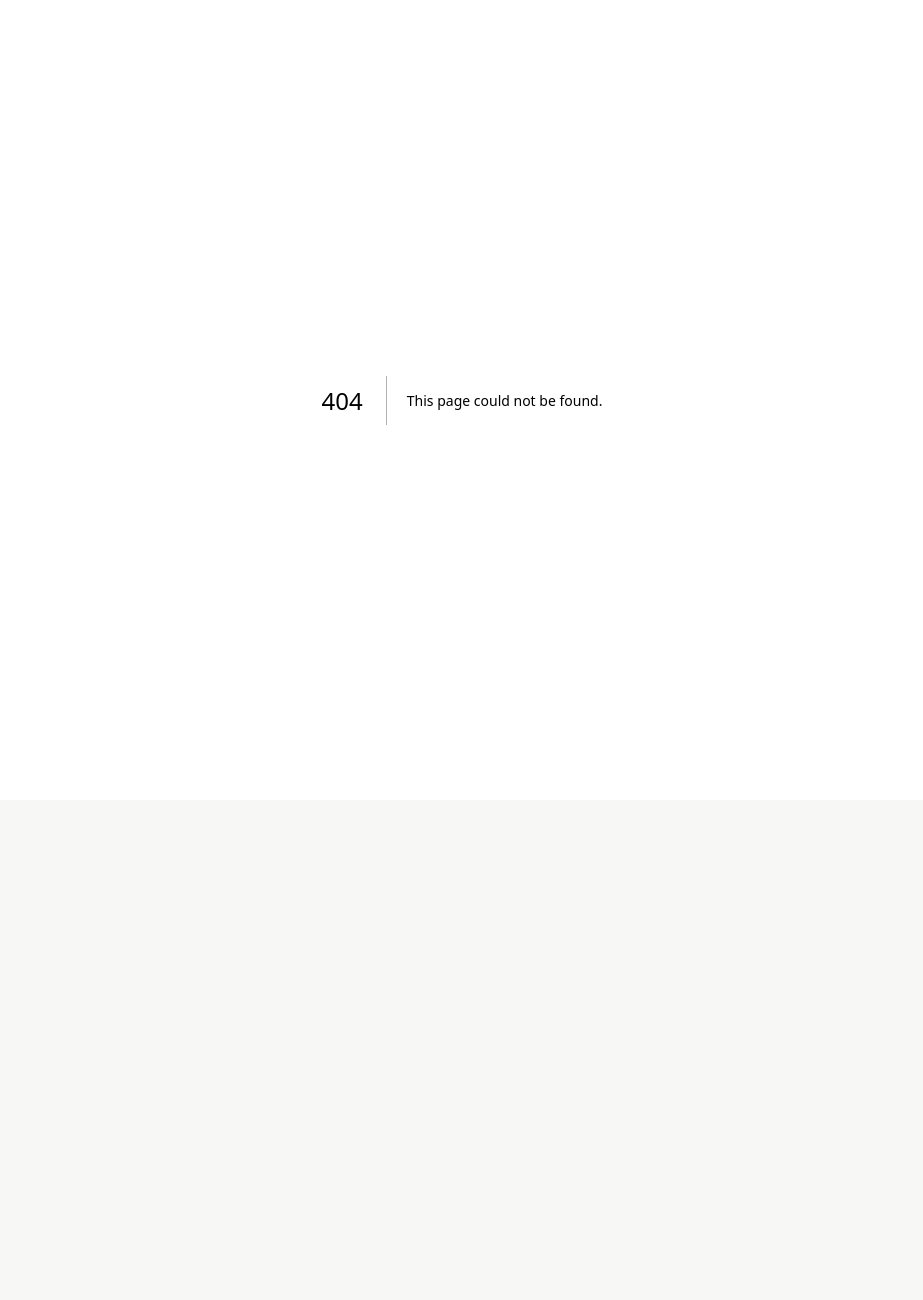
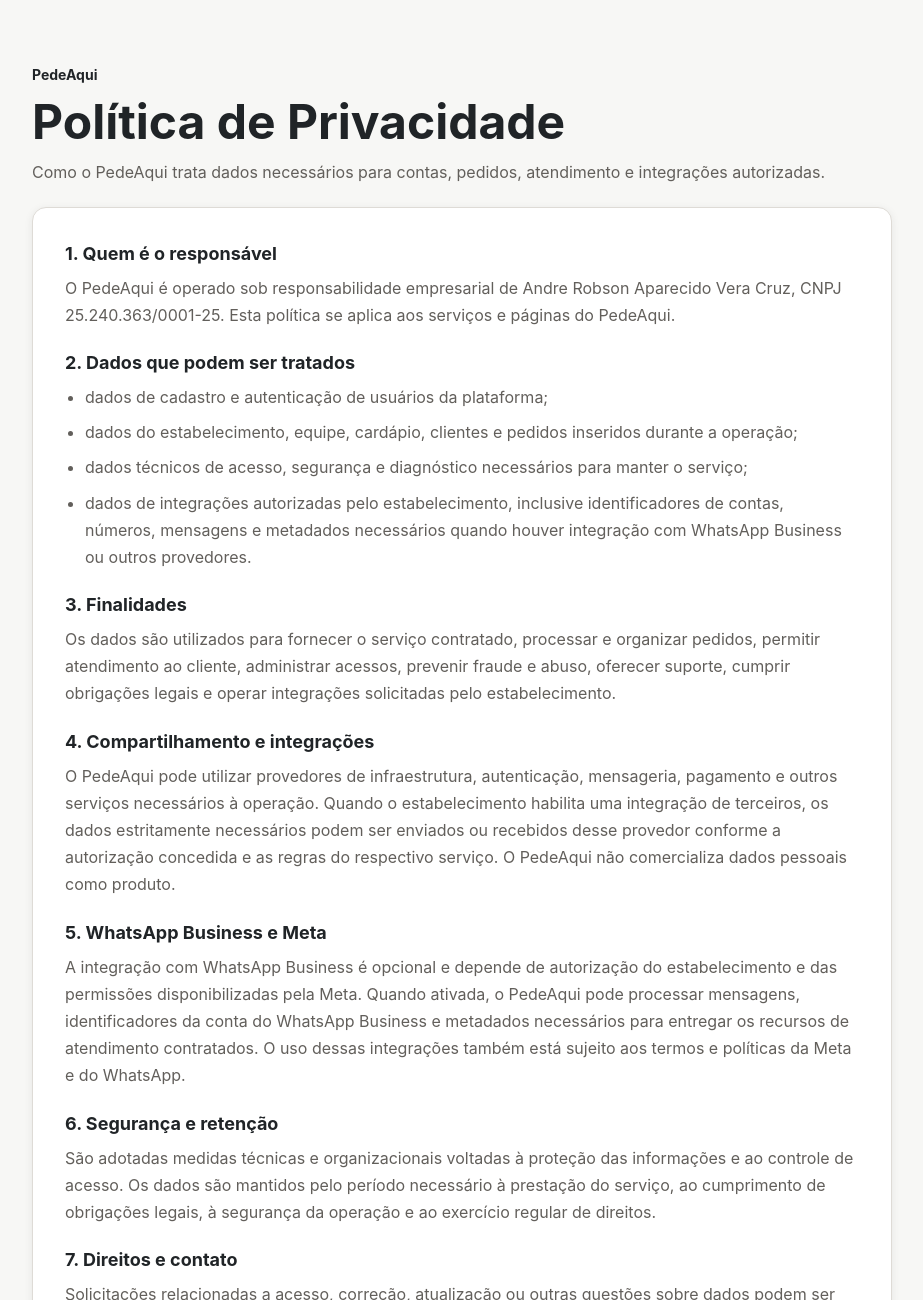
Before and after one commit to wesley956/PedeAqui, a Next.js app: page /politica-de-privacidade in a window 1280 px wide. Before the commit this address had no page. Shown: the top 1300 px of the page, without its empty margins (178-1101 px from the left). Before the commit the page ends 800 px from the top, so only its background shows below. Built offline with nearby package versions, Linux system fonts and the light colour scheme.

Commit message:
feat(legal): publish privacy policy

```diff
--- /dev/null
+++ b/src/app/politica-de-privacidade/page.tsx
@@ -0,0 +1,79 @@
+import type { Metadata } from "next";
+import { LegalPage, legalPageStyles } from "@/components/legal/legal-page";
+import { PEDEAQUI_LEGAL } from "@/lib/legal/company";
+
+export const metadata: Metadata = {
+  title: "Política de Privacidade",
+  description: "Política de Privacidade do PedeAqui.",
+};
+
+export default function PrivacyPolicyPage() {
+  return (
+    <LegalPage
+      title="Política de Privacidade"
+      subtitle="Como o PedeAqui trata dados necessários para contas, pedidos, atendimento e integrações autorizadas."
+    >
+      <section className={legalPageStyles.section}>
+        <h2>1. Quem é o responsável</h2>
+        <p>
+          O PedeAqui é operado sob responsabilidade empresarial de {PEDEAQUI_LEGAL.legalName}, CNPJ {PEDEAQUI_LEGAL.cnpj}.
+          Esta política se aplica aos serviços e páginas do PedeAqui.
+        </p>
+      </section>
+
+      <section className={legalPageStyles.section}>
+        <h2>2. Dados que podem ser tratados</h2>
+        <ul>
+          <li>dados de cadastro e autenticação de usuários da plataforma;</li>
+          <li>dados do estabelecimento, equipe, cardápio, clientes e pedidos inseridos durante a operação;</li>
+          <li>dados técnicos de acesso, segurança e diagnóstico necessários para manter o serviço;</li>
+          <li>dados de integrações autorizadas pelo estabelecimento, inclusive identificadores de contas, números, mensagens e metadados necessários quando houver integração com WhatsApp Business ou outros provedores.</li>
+        </ul>
+      </section>
+
+      <section className={legalPageStyles.section}>
+        <h2>3. Finalidades</h2>
+        <p>
+          Os dados são utilizados para fornecer o serviço contratado, processar e organizar pedidos, permitir atendimento ao cliente,
+          administrar acessos, prevenir fraude e abuso, oferecer suporte, cumprir obrigações legais e operar integrações solicitadas pelo estabelecimento.
+        </p>
+      </section>
+
+      <section className={legalPageStyles.section}>
+        <h2>4. Compartilhamento e integrações</h2>
+        <p>
+          O PedeAqui pode utilizar provedores de infraestrutura, autenticação, mensageria, pagamento e outros serviços necessários à operação.
+          Quando o estabelecimento habilita uma integração de terceiros, os dados estritamente necessários podem ser enviados ou recebidos desse provedor conforme a autorização concedida e as regras do respectivo serviço.
+          O PedeAqui não comercializa dados pessoais como produto.
+        </p>
+      </section>
+
+      <section className={legalPageStyles.section}>
+        <h2>5. WhatsApp Business e Meta</h2>
+        <p>
+          A integração com WhatsApp Business é opcional e depende de autorização do estabelecimento e das permissões disponibilizadas pela Meta.
+          Quando ativada, o PedeAqui pode processar mensagens, identificadores da conta do WhatsApp Business e metadados necessários para entregar os recursos de atendimento contratados.
+          O uso dessas integrações também está sujeito aos termos e políticas da Meta e do WhatsApp.
+        </p>
+      </section>
+
+      <section className={legalPageStyles.section}>
+        <h2>6. Segurança e retenção</h2>
+        <p>
+          São adotadas medidas técnicas e organizacionais voltadas à proteção das informações e ao controle de acesso.
+          Os dados são mantidos pelo período necessário à prestação do serviço, ao cumprimento de obrigações legais, à segurança da operação e ao exercício regular de direitos.
+        </p>
+      </section>
+
+      <section className={legalPageStyles.section}>
+        <h2>7. Direitos e contato</h2>
+        <p>
+          Solicitações relacionadas a acesso, correção, atualização ou outras questões sobre dados podem ser encaminhadas pelo telefone comercial
+          {" "}<a className={legalPageStyles.back} href={PEDEAQUI_LEGAL.phoneHref}>{PEDEAQUI_LEGAL.phoneDisplay}</a>.
+        </p>
+      </section>
+
+      <p className={legalPageStyles.meta}>Última atualização: 26 de agosto de 2026.</p>
+    </LegalPage>
+  );
+}
```
